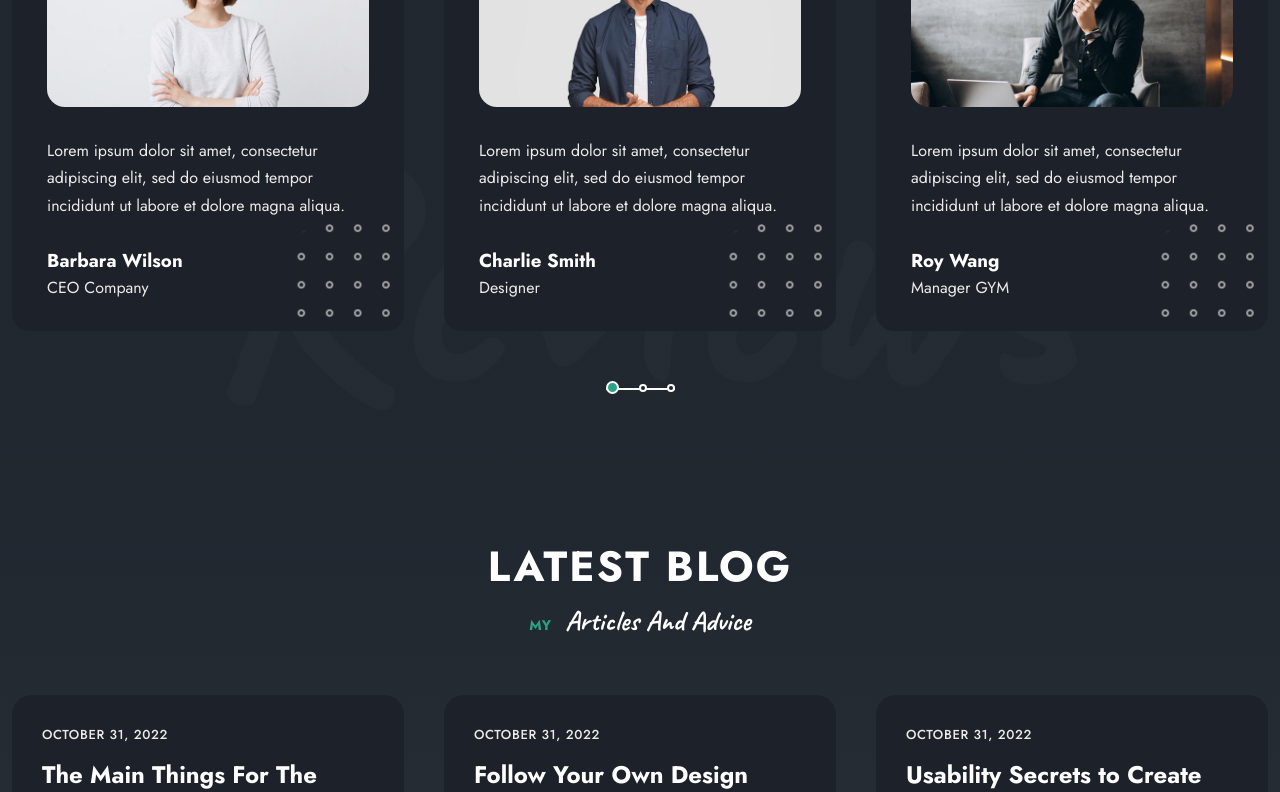
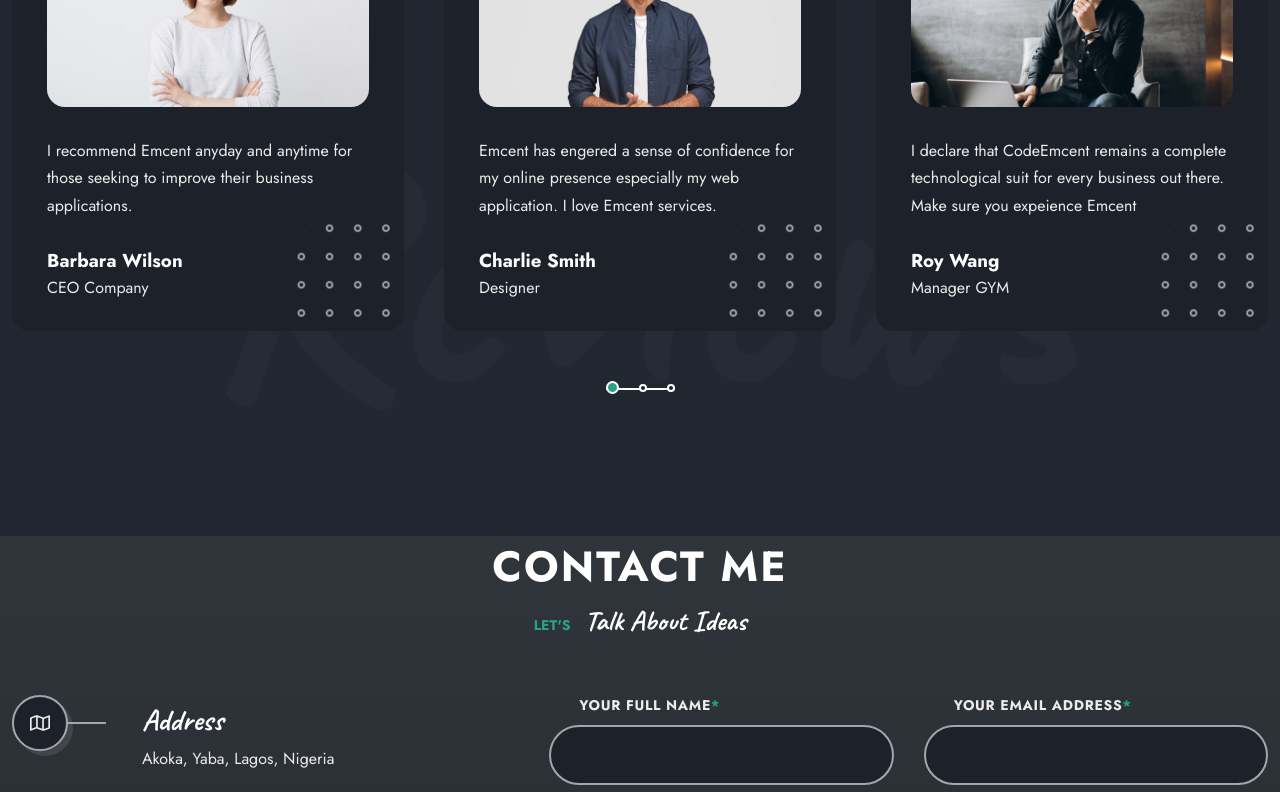
Before and after one commit to CodeEmcent/Inno-portfolio, a React (Vite) app in the folder portfolio/: page /#home in a window 1280 px wide. Shown: the part 4880-5672 px from the top of the page. Built offline with nearby package versions, Linux system fonts and the light colour scheme.

Commit message:
Portfolio Edit Continued

```diff
--- a/portfolio/src/App.jsx
+++ b/portfolio/src/App.jsx
@@ -8,7 +8,7 @@ import Portfolio from './components/portfolio/Portfolio'
 import Resume from './components/resume/Resume'
 import Testimonials from './components/testimonials/Testimonials'
 // import Pricing from './pages/pricing/Pricing'
-import Blog from './components/blog/Blog'
+// import Blog from './components/blog/Blog'
 import Contact from './components/contact/Contact'
 import Footer from './components/footer/Footer'
 
@@ -23,7 +23,7 @@ function App() {
       <Resume />
       <Testimonials />
       {/* <Pricing /> */}
-      <Blog />
+      {/* <Blog /> */}
       <Contact />
       <Footer />
     </main>
--- a/portfolio/src/Data.jsx
+++ b/portfolio/src/Data.jsx
@@ -204,7 +204,8 @@ export const cv = [
     title: 'Bachelor of Philosoph',
     subtitle: 'Pontifical Urbaniana University, Rome, Italy',
     date: '2011 - 2015',
-    description: "Obtained a Bachelor's Degree of Philosophy (B.Phil.) in Philosophy.",
+    description:
+      "Obtained a Bachelor's Degree of Philosophy (B.Phil.) in Philosophy.",
     category: 'education',
   },
 
@@ -256,7 +257,7 @@ export const testimonials = [
     name: 'Barbara Wilson',
     author: 'CEO Company',
     description:
-      'Lorem ipsum dolor sit amet, consectetur adipiscing elit, sed do eiusmod tempor incididunt ut labore et dolore magna aliqua.',
+      'I recommend Emcent anyday and anytime for those seeking to improve their business applications.',
   },
   {
     id: 2,
@@ -264,7 +265,7 @@ export const testimonials = [
     name: 'Charlie Smith',
     author: 'Designer',
     description:
-      'Lorem ipsum dolor sit amet, consectetur adipiscing elit, sed do eiusmod tempor incididunt ut labore et dolore magna aliqua.',
+      'Emcent has engered a sense of confidence for my online presence especially my web application. I love Emcent services.',
   },
   {
     id: 3,
@@ -272,7 +273,7 @@ export const testimonials = [
     name: 'Roy Wang',
     author: 'Manager GYM',
     description:
-      'Lorem ipsum dolor sit amet, consectetur adipiscing elit, sed do eiusmod tempor incididunt ut labore et dolore magna aliqua.',
+      'I declare that CodeEmcent remains a complete technological suit for every business out there. Make sure you expeience Emcent',
   },
   {
     id: 4,
--- a/portfolio/src/components/portfolio/Items.jsx
+++ b/portfolio/src/components/portfolio/Items.jsx
@@ -2,6 +2,8 @@ import React from 'react'
 import { FaArrowRight } from 'react-icons/fa'
 import shapeTwo from '../../assets/shape-2.png'
 import { motion } from 'framer-motion'
+import { Link } from 'react-router-dom'
+import Pricing from '../../pages/pricing/Pricing'
 
 const Items = ({ projectItems }) => {
   return (
@@ -27,10 +29,10 @@ const Items = ({ projectItems }) => {
             <h3 className='portfolio__title'>{title}</h3>
             <p className='portfolio__description'>{description}</p>
 
-            <a href='#pricing' className='link'>
+            <Link to='pricing' element={<Pricing />} className='link'>
               See Pricing
               <FaArrowRight className='link__icon' />
-            </a>
+            </Link>
 
             <img src={shapeTwo} alt='' className='shape c__shape' />
           </motion.div>
--- a/portfolio/src/components/portfolio/Portfolio.jsx
+++ b/portfolio/src/components/portfolio/Portfolio.jsx
@@ -5,6 +5,7 @@ import Items from './Items'
 import { projects } from '../../Data'
 import { AnimatePresence } from 'framer-motion'
 import shapeOne from '../../assets/shape-1.png'
+
 
 const allNavList = [
   'all',
--- a/portfolio/src/components/portfolio/portfolio.css
+++ b/portfolio/src/components/portfolio/portfolio.css
@@ -1,4 +1,4 @@
-portfolio {
+.portfolio {
   background-image: var(--first-gradient);
 }
 
```
